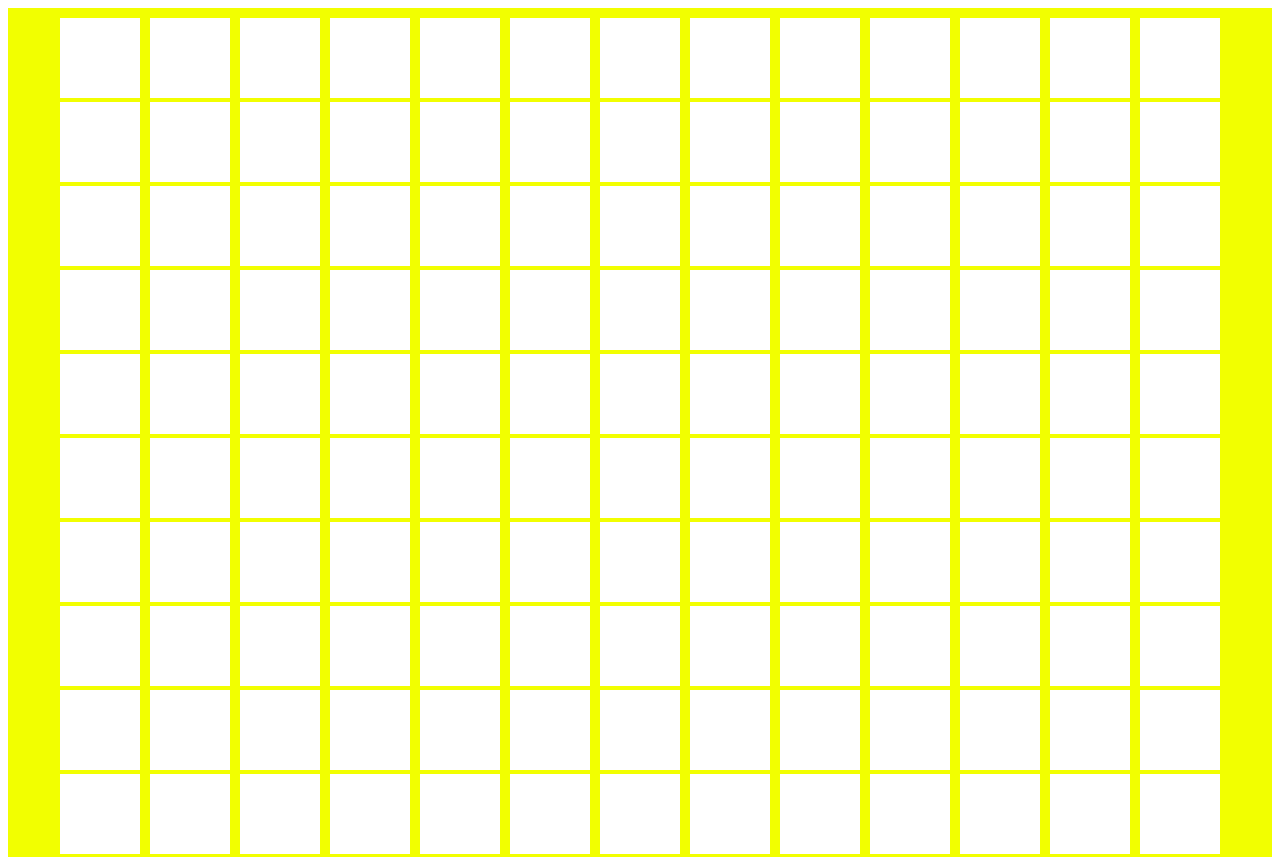
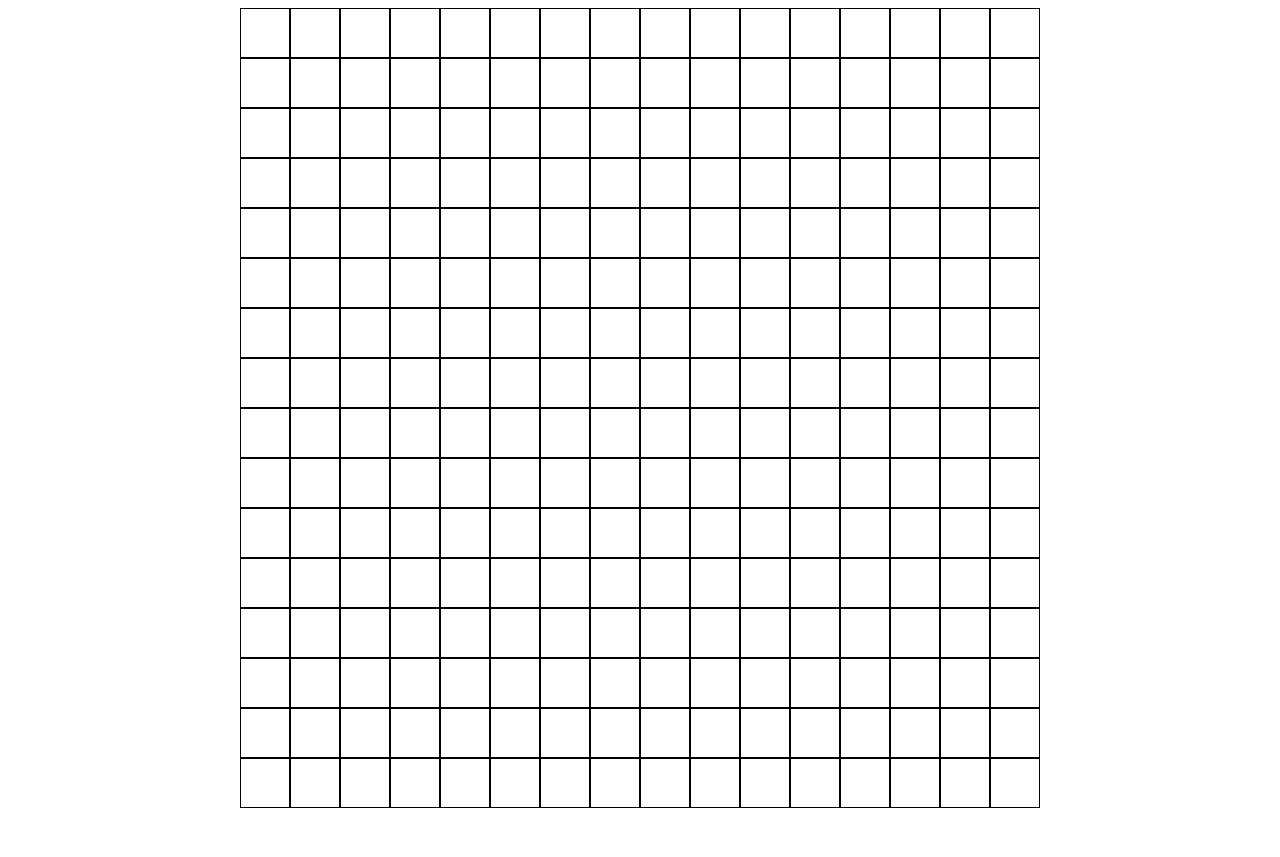
Before and after one commit to godwin-17/odin-etch-a-sketch, a plain HTML site: page index.html in a window 1280 px wide. Shown: the top 857 px of the page. After the commit the page ends 816 px from the top, so only its background shows below. Drawn offline with Linux system fonts and the light colour scheme.

Commit message:
Change grid display from inline-block to grid

```diff
--- a/script.js
+++ b/script.js
@@ -1,15 +1,13 @@
 const container = document.querySelector(".container");
 
-for (let i = 0; i < 256; i++) {
-  let div = document.createElement("div");
-  container.appendChild(div);
+function makeGrid(rows, cols) {
+  container.style.setProperty("--grid-rows", rows);
+  container.style.setProperty("--grid-cols", cols);
+
+  for(let i = 0; i < (rows * cols); i++) {
+    let cell = document.createElement("div");
+    container.appendChild(cell).className = "grid-item";
+  }
 }
 
-const divs = document.querySelectorAll(".container div");
-console.log(divs);
-
-divs.forEach(div => {
-  div.addEventListener("mouseover", ()=> {
-    div.style.backgroundColor = "blue";
-  });
-});
+makeGrid(16, 16);
--- a/style.css
+++ b/style.css
@@ -6,17 +6,19 @@ html {
   box-sizing: inherit;
 }
 
-.container {
-  text-align: center;
-  background-color: #f2ff00;
-  padding: 10px;
+:root {
+  --grid-cols: 1;
+  --grid-rows: 1;
 }
 
+.container {
+  display: grid;
+  justify-content: center;
+  grid-template-columns: repeat(var(--grid-cols), 50px);
+  grid-template-rows: repeat(var(--grid-rows), 50px);
 
-.container div {
-  width: 80px;
-  height: 80px;
-  background-color: #ffffff;
-  margin: 0 5px;
-  display: inline-block;
 }
+
+.grid-item {
+  border: 1px solid #000;
+}
```
